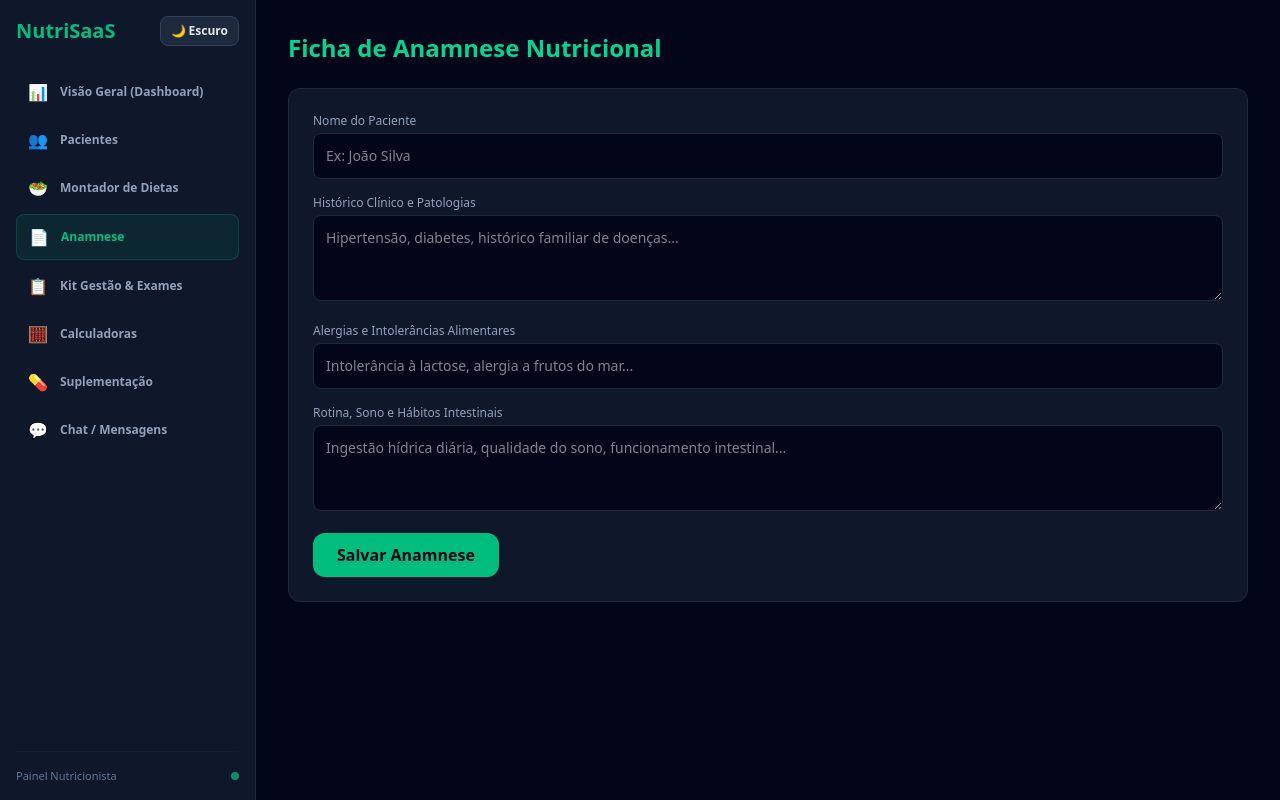
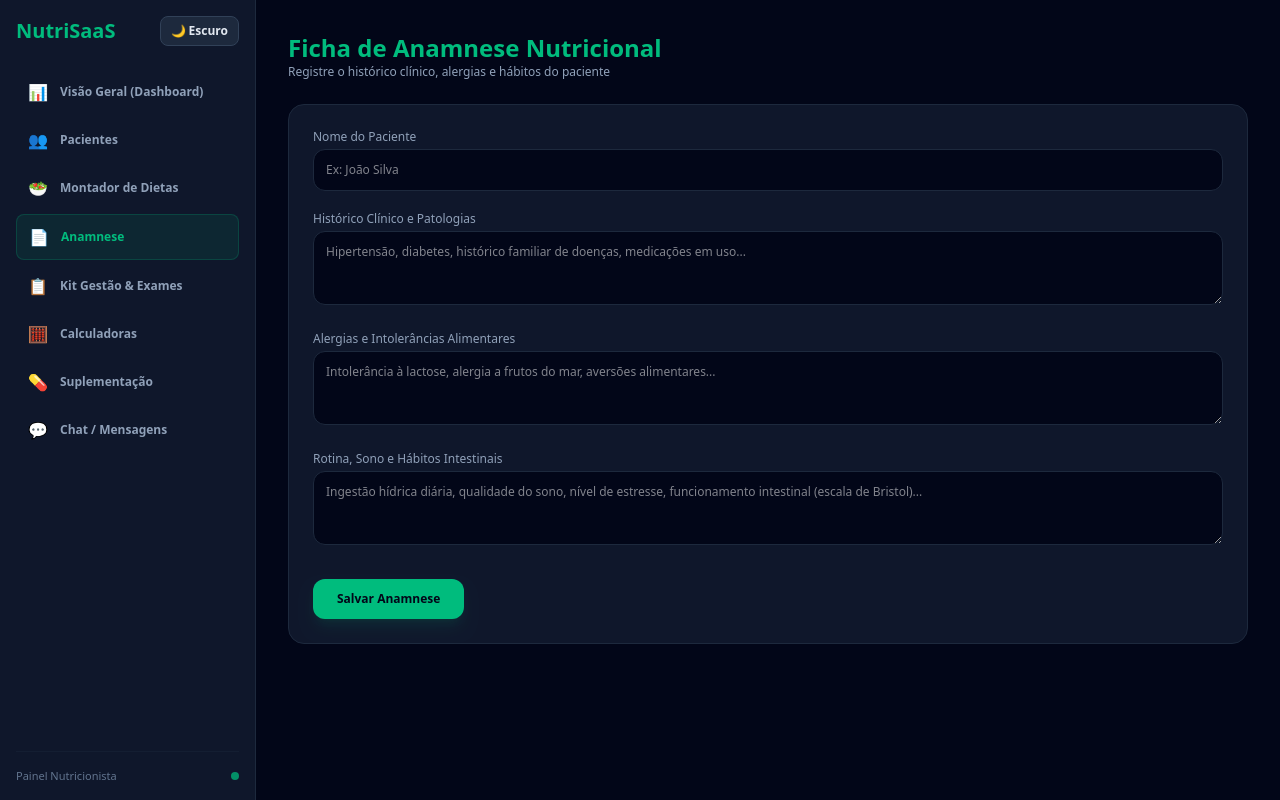
Before and after one commit to webdesignermarlon-code/nutrisaas, a Next.js app: page /dashboard/anamnese in a window 1280 px wide. Built offline with nearby package versions, Linux system fonts and the light colour scheme.

Commit message:
Corrige tema claro dinamico na pagina de anamnese

```diff
--- a/app/dashboard/anamnese/page.tsx
+++ b/app/dashboard/anamnese/page.tsx
@@ -1,82 +1,100 @@
 'use client'
 
-import { useState } from 'react'
+import { useState, useEffect } from 'react'
 
 export default function AnamnesePage() {
+  const [isLight, setIsLight] = useState(false)
   const [paciente, setPaciente] = useState('')
   const [historico, setHistorico] = useState('')
+  const [alergias, setAlergias] = useState('')
   const [rotina, setRotina] = useState('')
-  const [alergias, setAlergias] = useState('')
+
+  useEffect(() => {
+    const checkTheme = () => {
+      const theme = localStorage.getItem('nutrisaas-theme')
+      setIsLight(theme === 'light')
+    }
+    checkTheme()
+    window.addEventListener('storage', checkTheme)
+    const interval = setInterval(checkTheme, 500)
+    return () => {
+      window.removeEventListener('storage', checkTheme)
+      clearInterval(interval)
+    }
+  }, [])
 
   const handleSalvar = (e: React.FormEvent) => {
     e.preventDefault()
-    if (!paciente) {
-      alert('Por favor, informe o nome do paciente.')
-      return
-    }
-    alert(`Anamnese de ${paciente} registrada com sucesso!`)
-    setPaciente('')
-    setHistorico('')
-    setRotina('')
-    setAlergias('')
+    alert(`Anamnese de ${paciente || 'Paciente'} salva com sucesso!`)
   }
 
+  // Estilos dinâmicos de tema claro e escuro
+  const bgCard = isLight ? 'bg-white border-slate-200 text-slate-900 shadow-sm' : 'bg-slate-900 border-slate-800 text-slate-100'
+  const bgInput = isLight ? 'bg-slate-50 border-slate-300 text-slate-900 placeholder:text-slate-400' : 'bg-slate-950 border-slate-800 text-white'
+  const textLabel = isLight ? 'text-slate-600 font-semibold' : 'text-slate-400'
+
   return (
-    <div className="space-y-6 text-slate-100">
-      <h1 className="text-2xl font-bold text-emerald-400">Ficha de Anamnese Nutricional</h1>
+    <div className="space-y-6">
+      <div>
+        <h1 className="text-2xl font-bold text-emerald-500">Ficha de Anamnese Nutricional</h1>
+        <p className={`text-xs ${isLight ? 'text-slate-600' : 'text-slate-400'}`}>
+          Registre o histórico clínico, alergias e hábitos do paciente
+        </p>
+      </div>
 
-      <form onSubmit={handleSalvar} className="rounded-xl border border-slate-800 bg-slate-900 p-6 space-y-4">
+      <form onSubmit={handleSalvar} className={`rounded-2xl border p-6 space-y-5 ${bgCard}`}>
         <div>
-          <label className="block text-xs text-slate-400 mb-1">Nome do Paciente</label>
+          <label className={`block text-xs mb-1 ${textLabel}`}>Nome do Paciente</label>
           <input
             type="text"
             placeholder="Ex: João Silva"
             value={paciente}
             onChange={(e) => setPaciente(e.target.value)}
-            className="w-full rounded-lg border border-slate-800 bg-slate-950 p-3 text-sm text-white focus:border-emerald-500 focus:outline-none"
-            required
+            className={`w-full rounded-xl border p-3 text-xs focus:border-emerald-500 focus:outline-none ${bgInput}`}
           />
         </div>
 
         <div>
-          <label className="block text-xs text-slate-400 mb-1">Histórico Clínico e Patologias</label>
+          <label className={`block text-xs mb-1 ${textLabel}`}>Histórico Clínico e Patologias</label>
           <textarea
+            placeholder="Hipertensão, diabetes, histórico familiar de doenças, medicações em uso..."
             value={historico}
             onChange={(e) => setHistorico(e.target.value)}
-            className="w-full rounded-lg border border-slate-800 bg-slate-950 p-3 text-sm text-white focus:border-emerald-500 focus:outline-none"
             rows={3}
-            placeholder="Hipertensão, diabetes, histórico familiar de doenças..."
+            className={`w-full rounded-xl border p-3 text-xs focus:border-emerald-500 focus:outline-none ${bgInput}`}
           />
         </div>
 
         <div>
-          <label className="block text-xs text-slate-400 mb-1">Alergias e Intolerâncias Alimentares</label>
-          <input
-            type="text"
+          <label className={`block text-xs mb-1 ${textLabel}`}>Alergias e Intolerâncias Alimentares</label>
+          <textarea
+            placeholder="Intolerância à lactose, alergia a frutos do mar, aversões alimentares..."
             value={alergias}
             onChange={(e) => setAlergias(e.target.value)}
-            className="w-full rounded-lg border border-slate-800 bg-slate-950 p-3 text-sm text-white focus:border-emerald-500 focus:outline-none"
-            placeholder="Intolerância à lactose, alergia a frutos do mar..."
+            rows={3}
+            className={`w-full rounded-xl border p-3 text-xs focus:border-emerald-500 focus:outline-none ${bgInput}`}
           />
         </div>
 
         <div>
-          <label className="block text-xs text-slate-400 mb-1">Rotina, Sono e Hábitos Intestinais</label>
+          <label className={`block text-xs mb-1 ${textLabel}`}>Rotina, Sono e Hábitos Intestinais</label>
           <textarea
+            placeholder="Ingestão hídrica diária, qualidade do sono, nível de estresse, funcionamento intestinal (escala de Bristol)..."
             value={rotina}
             onChange={(e) => setRotina(e.target.value)}
-            className="w-full rounded-lg border border-slate-800 bg-slate-950 p-3 text-sm text-white focus:border-emerald-500 focus:outline-none"
             rows={3}
-            placeholder="Ingestão hídrica diária, qualidade do sono, funcionamento intestinal..."
+            className={`w-full rounded-xl border p-3 text-xs focus:border-emerald-500 focus:outline-none ${bgInput}`}
           />
         </div>
 
-        <button
-          type="submit"
-          className="bg-emerald-500 font-bold text-slate-950 px-6 py-2.5 rounded-xl hover:bg-emerald-400"
-        >
-          Salvar Anamnese
-        </button>
+        <div className="pt-2">
+          <button
+            type="submit"
+            className="bg-emerald-500 hover:bg-emerald-400 text-slate-950 font-bold py-3 px-6 rounded-xl text-xs transition shadow-lg shadow-emerald-500/10"
+          >
+            Salvar Anamnese
+          </button>
+        </div>
       </form>
     </div>
   )
```
